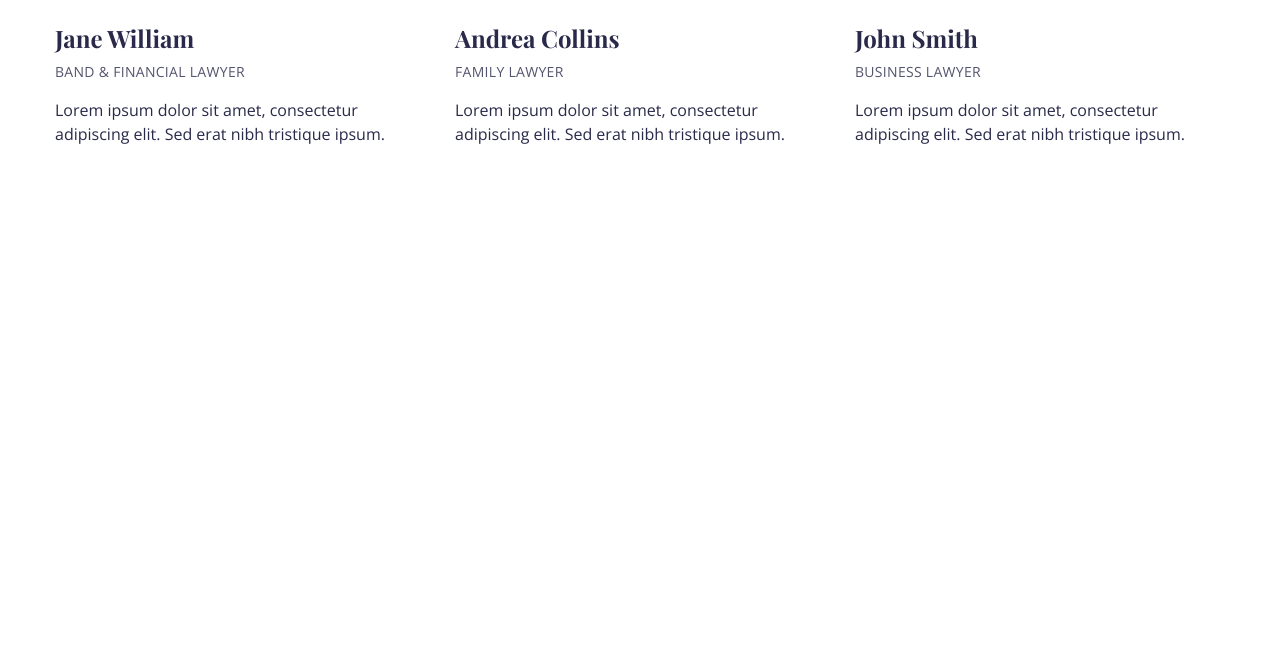
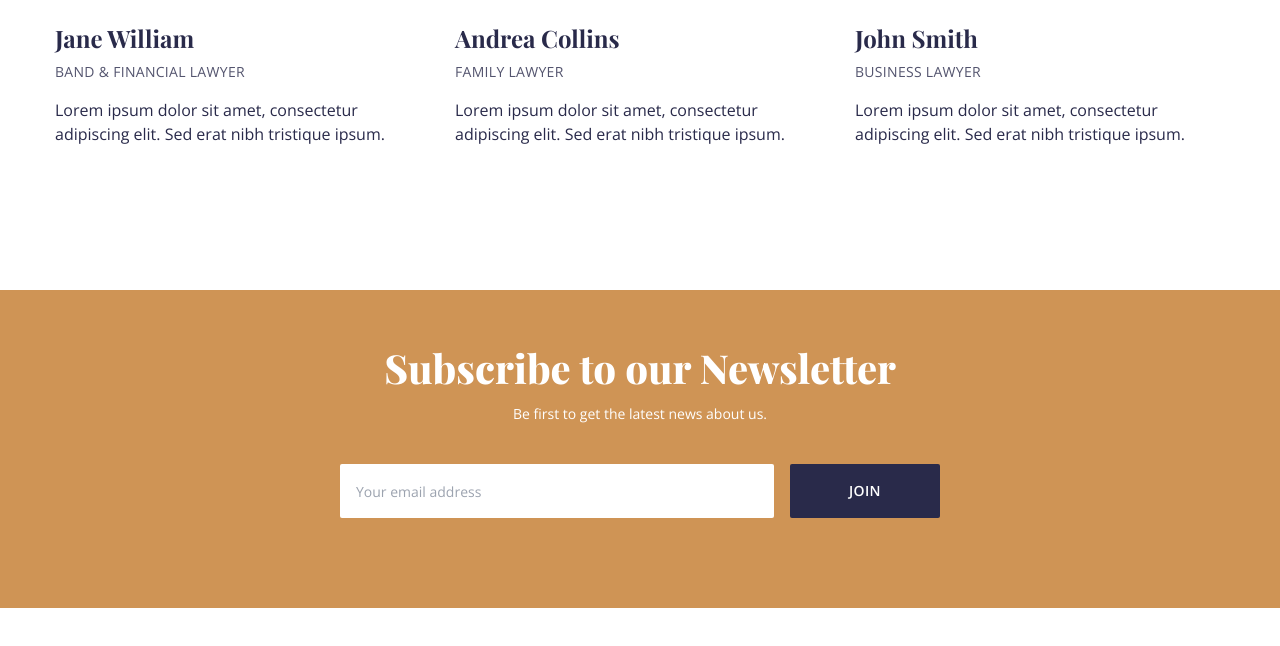
Before and after one commit to Ollatomiwa/lawfirm-website, a React (Create React App) app: page / in a window 1280 px wide. Shown: the part 2504-3150 px from the top of the page. Built offline with nearby package versions, Linux system fonts and the light colour scheme.

Commit message:
Newsletter component and integrate into App

```diff
--- a/src/App.js
+++ b/src/App.js
@@ -6,6 +6,7 @@
 import Testimonials from './components/Testimonials';
 import Skills from './components/Skills';
 import Team from './components/Team';
+import Newsletter from './components/Newsletter';
 
 const App = () => {
   return <div>
@@ -13,6 +14,7 @@
     <Testimonials />
     <Skills />
     <Team />
+    <Newsletter />
 
     <div className='h-[2000px]'></div>
   </div>;
--- /dev/null
+++ b/src/components/Newsletter.js
@@ -0,0 +1,23 @@
+import React from 'react'
+
+
+const Newsletter = () => {
+  return (
+    <section id='n' className='bg-accent pt-[54px] pb-[74px]'>
+        <div className='container mx-auto px-8 text-center'>
+            <h3 className='font-primary text-[40px] font-extrabold leading-[1.2] text-white mb-[12px]'>
+                Subscribe to our Newsletter
+            </h3>
+            <p className='mb-[40px] text-white text-sm'>Be first to get the latest news about us.</p>
+            <form className='max-w-[600px] mx-auto flex flex-col lg:flex-row'>
+                <input className='form-control mb-4 ' placeholder='Your email address' type='email'/>
+                <button className='btn bg-primary hover:bg-primary-hover lg:max-w-[150px] lg:ml-4'>
+                    Join
+                </button>
+            </form>
+        </div>
+    </section>
+  )
+}
+
+export default Newsletter
```
